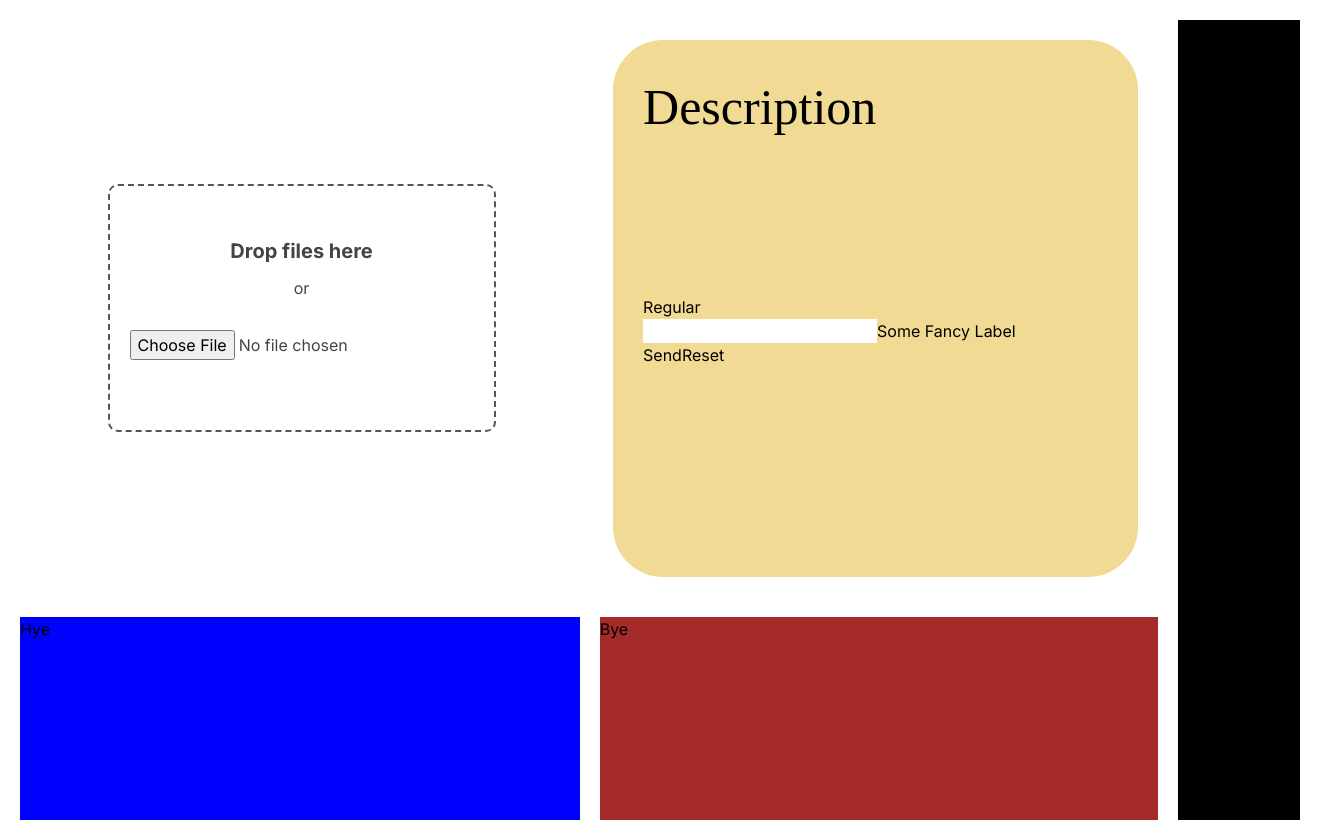
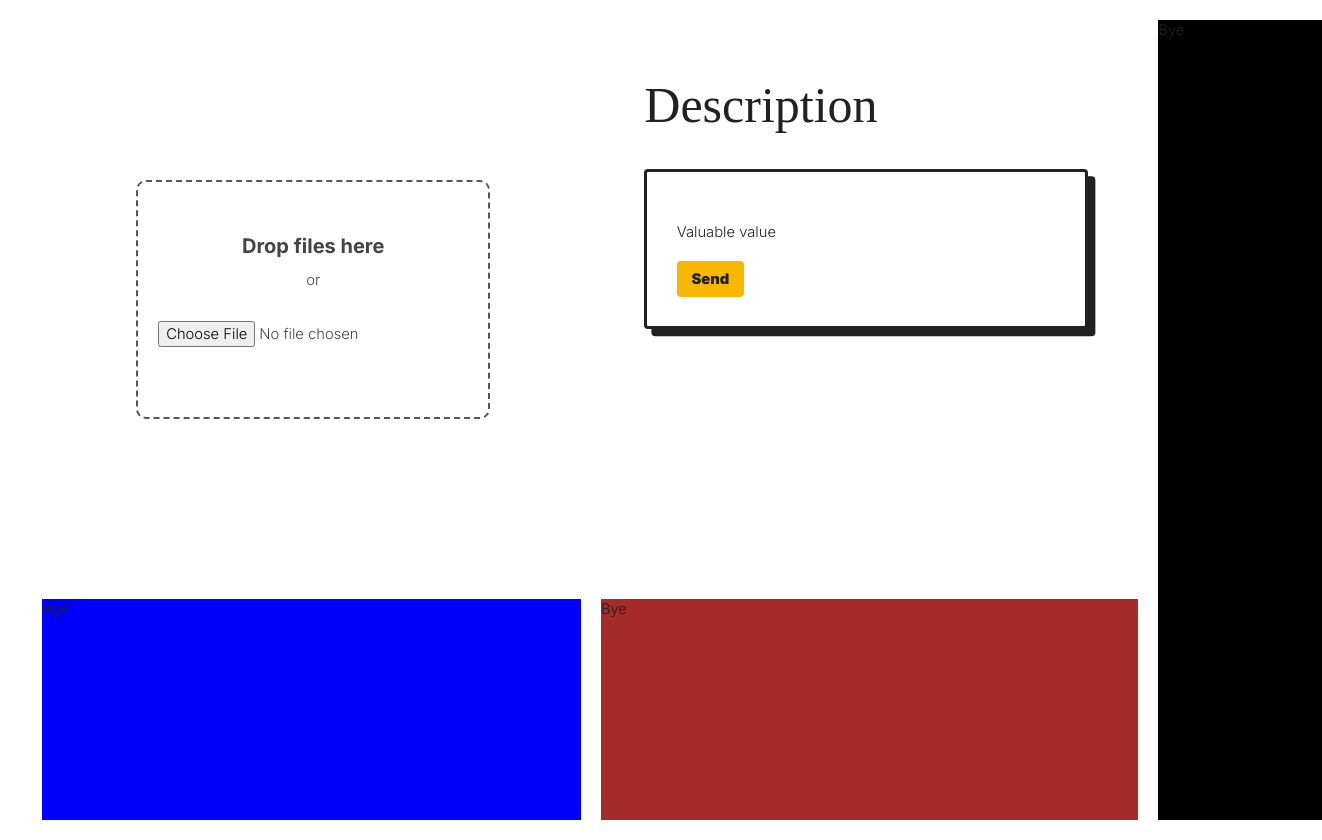
Before and after one commit to Anurag12133/event-management-app, a Next.js app: page /pages/organiser in a window 1280 px wide. Shown: the whole page, 1322 px wide, since content can reach past the window. Built offline with nearby package versions, Linux system fonts and the light colour scheme.

Commit message:
event-description-card-added

```diff
--- a/app/css/organiser.css
+++ b/app/css/organiser.css
@@ -85,7 +85,7 @@
 .description-container {
   margin: 20px;
   padding: 30px;
-  background-color: rgb(240, 218, 148);
+
   width: 50%;
   border-radius: 50px;
 }
@@ -94,8 +94,134 @@
   font-family: "Permanent Marker";
 }
 
-.input-box {
-  width: 100%;
-  height: 100%;
-  border-style: none;
+@import url("https://rsms.me/inter/inter.css");
+
+:root {
+  --color-light: white;
+  --color-dark: #212121;
+  --color-signal: #fab700;
+
+  --color-background: var(--color-light);
+  --color-text: var(--color-dark);
+  --color-accent: var(--color-signal);
+
+  --size-bezel: 0.5rem;
+  --size-radius: 4px;
+
+  line-height: 1.4;
+
+  font-family: "Inter", sans-serif;
+  font-size: calc(0.6rem + 0.4vw);
+  color: var(--color-text);
+  background: var(--color-background);
+  font-weight: 300;
+  padding: 0 calc(var(--size-bezel) * 3);
 }
+
+h1,
+h2,
+h3 {
+  font-weight: 900;
+}
+
+mark {
+  background: var(--color-accent);
+  color: var(--color-text);
+  font-weight: bold;
+  padding: 0 0.2em;
+}
+
+.card {
+  background: var(--color-background);
+  padding: calc(4 * var(--size-bezel));
+  margin-top: calc(4 * var(--size-bezel));
+  border-radius: var(--size-radius);
+  border: 3px solid var(--color-shadow, currentColor);
+  box-shadow: 0.5rem 0.5rem 0 var(--color-shadow, currentColor);
+
+  &--inverted {
+    --color-background: var(--color-dark);
+    color: var(--color-light);
+    --color-shadow: var(--color-accent);
+  }
+
+  *:first-child {
+    margin-top: 0;
+  }
+}
+
+.l-design-widht {
+  max-width: 40rem;
+  padding: 1rem;
+}
+
+.input {
+  position: relative;
+
+  &__label {
+    position: absolute;
+    left: 0;
+    top: 0;
+    padding: calc(var(--size-bezel) * 0.75) calc(var(--size-bezel) * 0.5);
+    margin: calc(var(--size-bezel) * 0.75 + 3px) calc(var(--size-bezel) * 0.5);
+    background: pink;
+    white-space: nowrap;
+    transform: translate(0, 0);
+    transform-origin: 0 0;
+    background: var(--color-background);
+    transition: transform 120ms ease-in;
+    font-weight: bold;
+    line-height: 1.2;
+  }
+  &__field {
+    box-sizing: border-box;
+    display: block;
+    width: 100%;
+    border: 3px solid currentColor;
+    padding: calc(var(--size-bezel) * 1.5) var(--size-bezel);
+    color: currentColor;
+    background: transparent;
+    border-radius: var(--size-radius);
+
+    &:focus,
+    &:not(:placeholder-shown) {
+      & + .input__label {
+        transform: translate(0.25rem, -65%) scale(0.8);
+        color: var(--color-accent);
+      }
+    }
+  }
+}
+
+.button-group {
+  margin-top: calc(var(--size-bezel) * 2.5);
+}
+
+button {
+  color: currentColor;
+  padding: var(--size-bezel) calc(var(--size-bezel) * 2);
+  background: var(--color-accent);
+  border: none;
+  border-radius: var(--size-radius);
+  font-weight: 900;
+
+  &[type="reset"] {
+    background: var(--color-background);
+    font-weight: 200;
+  }
+}
+
+button + button {
+  margin-left: calc(var(--size-bezel) * 2);
+}
+
+.icon {
+  display: inline-block;
+  width: 1em;
+  height: 1em;
+  margin-right: 0.5em;
+}
+
+.hidden {
+  display: none;
+}
--- a/app/pages/organiser/page.tsx
+++ b/app/pages/organiser/page.tsx
@@ -45,20 +45,24 @@ const Organiser = () => {
         </div>
         <div className="description-container">
           <div className="des-title">Description</div>
-          <div className="card">
+          <div className="card card--inverted">
             <h2>
+              {" "}
               <svg className="icon" aria-hidden="true">
                 <use href="#icon-coffee" />
               </svg>
-              Regular
             </h2>
             <label className="input">
-              <input className="input__field" type="text" placeholder=" " />
-              <span className="input__label">Some Fancy Label</span>
+              <input
+                className="input__field"
+                type="text"
+                placeholder=" "
+                value="Valuable value"
+              />
             </label>
+
             <div className="button-group">
               <button>Send</button>
-              <button type="reset">Reset</button>
             </div>
           </div>
         </div>
```
